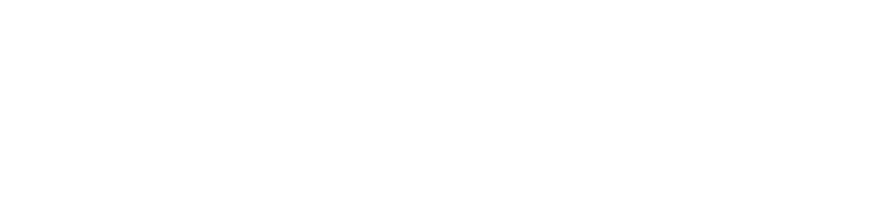
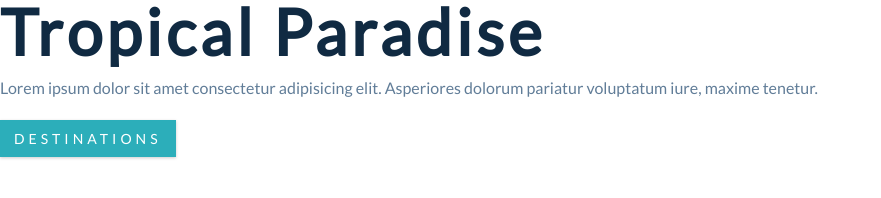
Before and after one commit to gfunk77/explore-hawaii, a plain HTML site: page index.html in a window 1280 px wide. Shown: the whole page, without its empty margins (0-881 px from the left). Drawn offline with Linux system fonts and the light colour scheme.

Commit message:
css variables setup

```diff
--- a/css/styles.css
+++ b/css/styles.css
@@ -0,0 +1,151 @@
+/*
+===============
+Fonts
+===============
+*/
+@import url("https://fonts.googleapis.com/css2?family=Lato&display=swap");
+
+/*
+===============
+Variables
+===============
+*/
+
+:root {
+  /* dark shades of primary color*/
+  --clr-primary-1: hsl(184, 91%, 17%);
+  --clr-primary-2: hsl(185, 84%, 25%);
+  --clr-primary-3: hsl(185, 81%, 29%);
+  --clr-primary-4: hsl(184, 77%, 34%);
+  /* primary/main color */
+  --clr-primary-5: hsl(185, 62%, 45%);
+  /* lighter shades of primary color */
+  --clr-primary-6: hsl(185, 57%, 50%);
+  --clr-primary-7: hsl(184, 65%, 59%);
+  --clr-primary-8: hsl(184, 80%, 74%);
+  --clr-primary-9: hsl(185, 94%, 87%);
+  --clr-primary-10: hsl(186, 100%, 94%);
+  /* darkest grey - used for headings */
+  --clr-grey-1: hsl(209, 61%, 16%);
+  --clr-grey-2: hsl(211, 39%, 23%);
+  --clr-grey-3: hsl(209, 34%, 30%);
+  --clr-grey-4: hsl(209, 28%, 39%);
+  /* grey used for paragraphs */
+  --clr-grey-5: hsl(210, 22%, 49%);
+  --clr-grey-6: hsl(209, 23%, 60%);
+  --clr-grey-7: hsl(211, 27%, 70%);
+  --clr-grey-8: hsl(210, 31%, 80%);
+  --clr-grey-9: hsl(212, 33%, 89%);
+  --clr-grey-10: hsl(210, 36%, 96%);
+  --clr-white: #fff;
+  --ff-primary: "Lato", sans-serif;
+  --transition: all 300ms linear;
+  --spacing: 0.25rem;
+  --radius: 0.5rem;
+  --light-shadow: 0 5px 15px rgba(0, 0, 0, 0.2);
+  --dark-shadow: 0 5px 15px rgba(0, 0, 0, 0.4);
+}
+
+/*
+===============
+Global Styles
+===============
+*/
+
+* {
+  margin: 0;
+  padding: 0;
+  box-sizing: border-box;
+}
+
+body {
+  line-height: 1.5;
+  font-family: var(--ff-primary);
+  background: var(--clr-white);
+  color: var(--clr-grey-1);
+  font-size: 0.875rem;
+}
+
+ul {
+  list-style: none;
+}
+
+a {
+  text-decoration: none;
+}
+
+img {
+  width: 100%;
+  display: block;
+}
+
+h1,
+h2,
+h3,
+h4 {
+  letter-spacing: var(--spacing);
+  text-transform: capitalize;
+  line-height: 1.25;
+  margin-bottom: 0.75rem;
+}
+h1 {
+  font-size: 3rem;
+}
+h2 {
+  font-size: 2rem;
+}
+h3 {
+  font-size: 1.25rem;
+}
+h4 {
+  font-size: 0.875rem;
+}
+p {
+  margin-bottom: 1.25rem;
+  color: var(--clr-grey-5);
+}
+
+@media screen and (min-width: 800px) {
+  h1 {
+    font-size: 4rem;
+  }
+  h2 {
+    font-size: 2.5rem;
+  }
+  h3 {
+    font-size: 1.75rem;
+  }
+  h4 {
+    font-size: 1rem;
+  }
+  body {
+    font-size: 1rem;
+  }
+  h1,
+  h2,
+  h3,
+  h4 {
+    line-height: 1;
+  }
+}
+
+/*  global classes */
+
+.btn {
+  text-transform: uppercase;
+  background: var(--clr-primary-5);
+  color: var(--clr-white);
+  padding: 0.375rem 0.75rem;
+  display: inline-block;
+  letter-spacing: var(--spacing);
+  transition: var(--transition);
+  font-size: 0.875rem;
+  border: 2px solid transparent;
+  cursor: pointer;
+  box-shadow: 0 1px 3px rgba(0, 0, 0, 0.2);
+}
+
+.btn:hover {
+  background: var(--clr-primary-8);
+  color: var(--clr-primary-1);
+}
--- a/index.html
+++ b/index.html
@@ -5,6 +5,8 @@
     <meta http-equiv="X-UA-Compatible" content="IE=edge" />
     <meta name="viewport" content="width=device-width, initial-scale=1.0" />
     <title>Explore Hawaii</title>
+    <!-- favicon -->
+
     <!-- font awesome -->
     <link rel="stylesheet" href="./fontawesome-free-6.1.1-web/css/all.css" />
     <!-- css -->
@@ -12,6 +14,18 @@
   </head>
   <body>
     <!-- header -->
+    <header id="home">
+      <div class="hero">
+        <div class="hero-banner">
+          <h1>tropical paradise</h1>
+          <p>
+            Lorem ipsum dolor sit amet consectetur adipisicing elit. Asperiores
+            dolorum pariatur voluptatum iure, maxime tenetur.
+          </p>
+          <a href="#featured" class="btn hero-btn scroll-link">destinations</a>
+        </div>
+      </div>
+    </header>
     <!-- end header -->
 
     <!-- about -->
```
Also changed, not shown: 2 other files.
